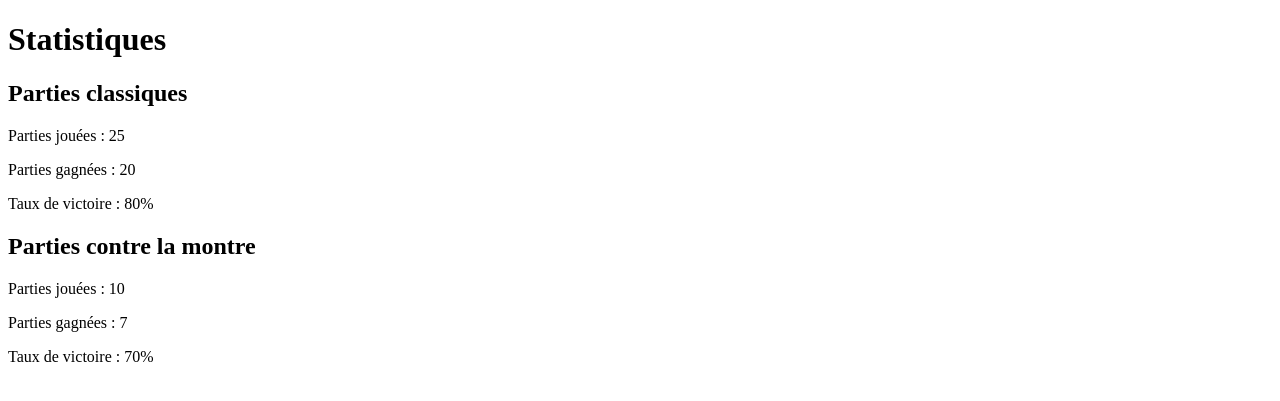
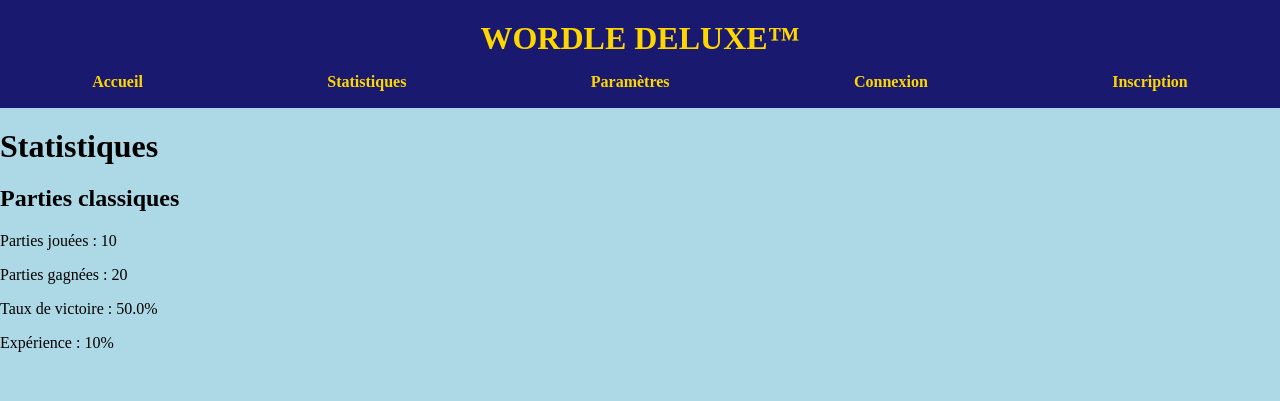
Before and after one commit to adrienchristiaen/WordleSolveurWeb, a Flask app: page /statistiques in a window 1280 px wide. Shown: the top 401 px of the page. Run offline with Flask 2, Linux system fonts and the light colour scheme; data comes from the database, SQL or seed files in the repository; both versions use the stored data as it was after the commit.

Commit message:
maj page stat

```diff
--- a/web/app.py
+++ b/web/app.py
@@ -1,4 +1,4 @@
-from flask import Flask, render_template, redirect, request, url_for, flash, session
+from flask import Flask, render_template, redirect, request, url_for, flash, session, g
 from flask_login import LoginManager, UserMixin, login_required, logout_user, current_user, login_user
 import sqlite3
 
@@ -52,8 +52,25 @@ def accueil(nb_lettres="6",nb_essais="6",mode_de_jeu="classique"):
 #Statistiques
 @app.route('/statistiques')
 def stat():
-    liste=["25","20","80%","10","7","70%"]
-    return render_template("statistiques.html", liste=liste)
+    id=0
+    data=[]
+    #Connection a la bdd
+    con=sqlite3.connect('wordle.db')
+    cur = con.cursor()
+    for i in cur.execute("SELECT * FROM Utilisateur"):
+        data.append(i)
+    con.commit()
+    con.close()
+    #Selection des stats d'un joueur en particulier
+    for u in data:
+        if u[0]==id:
+            info=u
+    nb_vict=info[4]
+    nb_parties=info[4]+info[5]
+    taux_vict=str((nb_vict/nb_parties)*100)+"%"
+    xp=info[6]
+
+    return render_template("statistiques.html", liste=[nb_vict,nb_parties,taux_vict,xp])
 
 
 #Mode de jeu/Paramètres
--- a/web/templates/statistiques.html
+++ b/web/templates/statistiques.html
@@ -1,22 +1,27 @@
 <!DOCTYPE html>
+{% extends "index.html" %}
+
 <html>
+
+{% block head %}
     <head>
         <meta charset="utf-8" />
         <title>Statistiques</title>
     </head>
+{% endblock %}
 
+{% block body %}
     <body>
+
     <h1> Statistiques </h1>
 
     <h2> Parties classiques </h2>
 	<p>Parties jouées : {{liste[0]}}</p>
 	<p>Parties gagnées : {{liste[1]}}</p>
 	<p>Taux de victoire : {{liste[2]}}</p>
-
-    <h2> Parties contre la montre </h2>
-	<p>Parties jouées : {{liste[3]}}</p>
-	<p>Parties gagnées : {{liste[4]}}</p>
-	<p>Taux de victoire : {{liste[5]}}</p>
+	<p>Expérience : {{liste[3]}}</p>
 
     </body>
+{% endblock %}
+
 </html>
```
Also changed, not shown: web/wordle.db, 1 other file.
